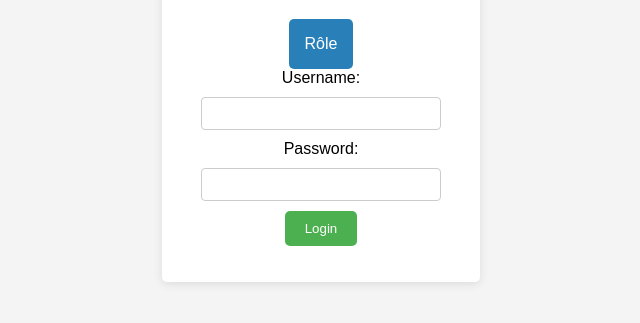
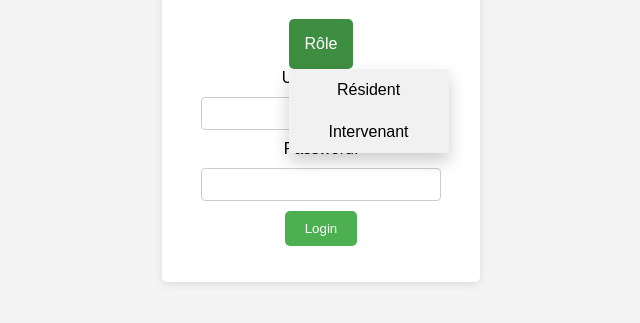
Before and after one commit to Chrisserver/Gr17_IFT2255, a plain HTML site: page loginpage.html in a window 1280 px wide. In both pictures the pointer is over the button "Rôle". Shown: the part 131-454 px from the top of the page, without its empty margins (319-959 px from the left). Drawn offline with Linux system fonts and the light colour scheme.

Commit message:
Update styles.css

```diff
--- a/styles.css
+++ b/styles.css
@@ -62,17 +62,11 @@ input {
 
 /* Dropdown Button */
 .dropbtn {
-  background-color: #3498DB;
+  background-color: #04AA6D;
   color: white;
   padding: 16px;
   font-size: 16px;
   border: none;
-  cursor: pointer;
-}
-
-/* Dropdown button on hover & focus */
-.dropbtn:hover, .dropbtn:focus {
-  background-color: #2980B9;
 }
 
 /* The container <div> - needed to position the dropdown content */
@@ -102,5 +96,8 @@ input {
 /* Change color of dropdown links on hover */
 .dropdown-content a:hover {background-color: #ddd;}
 
-/* Show the dropdown menu (use JS to add this class to the .dropdown-content container when the user clicks on the dropdown button) */
-.show {display:block;}
+/* Show the dropdown menu on hover */
+.dropdown:hover .dropdown-content {display: block;}
+
+/* Change the background color of the dropdown button when the dropdown content is shown */
+.dropdown:hover .dropbtn {background-color: #3e8e41;}
```
